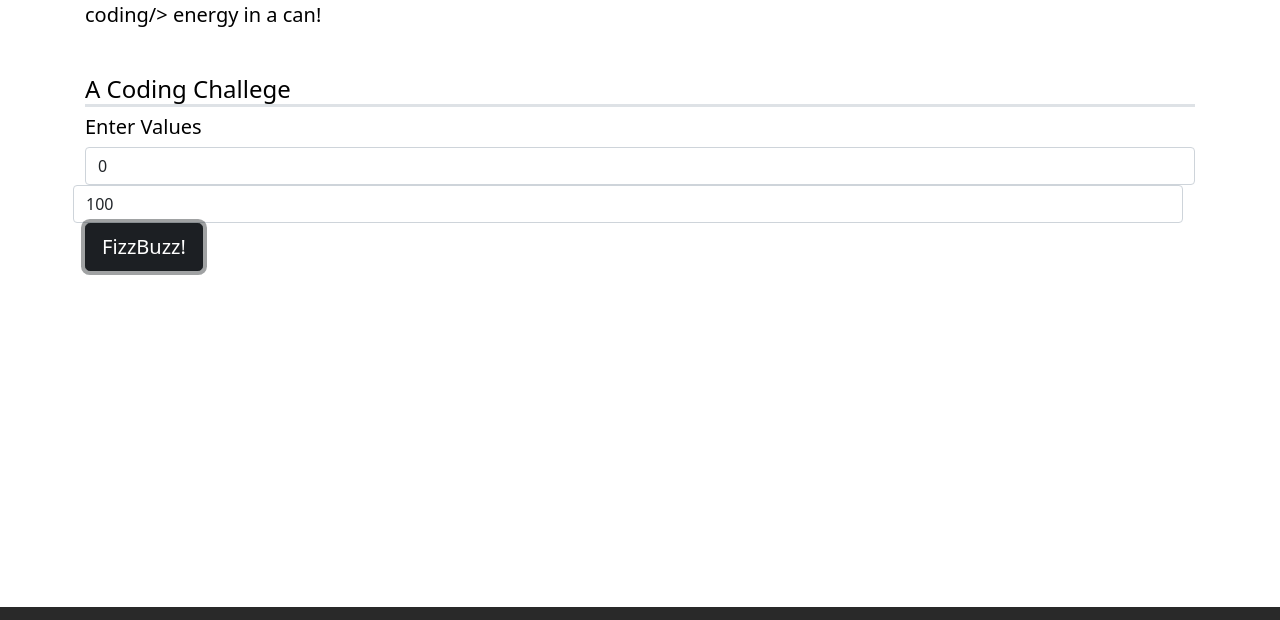
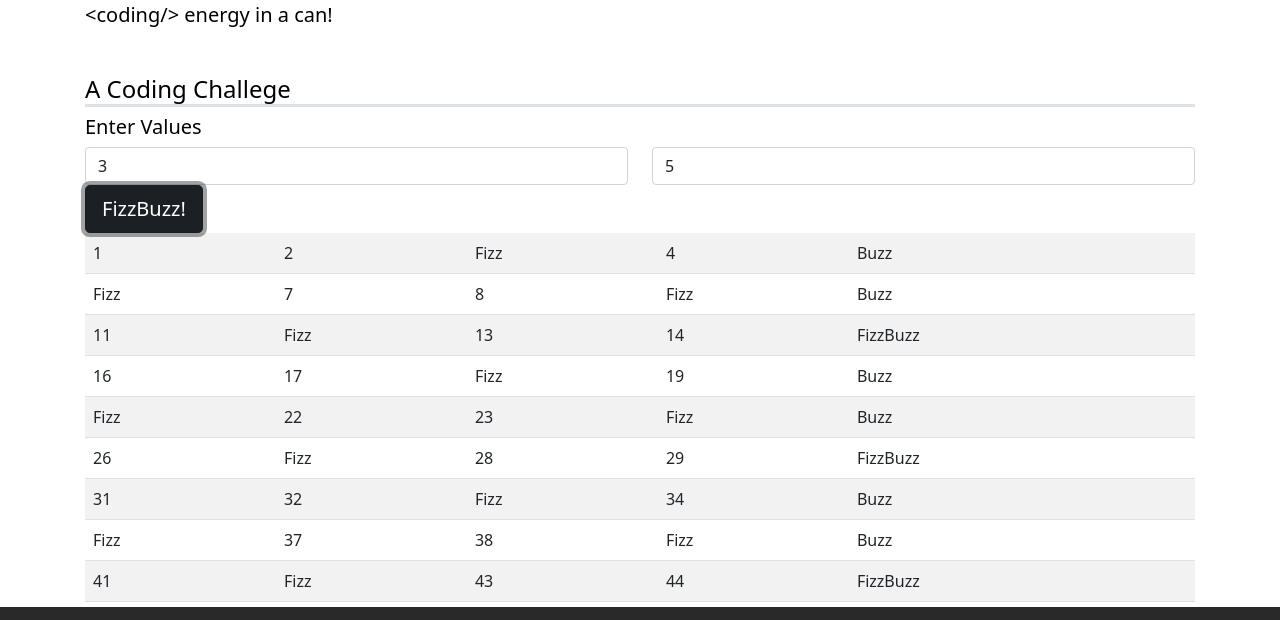
Before and after one commit to WILLIAMTHEWEST1/fizzbuzz, a plain HTML site: page app.html in a window 1280 px wide. Both pictures are taken after a click on the button "FizzBuzz!". Shown: the part 113-733 px from the top of the page. Drawn offline with nearby package versions, Linux system fonts and the light colour scheme; some packages are replaced by stand-ins of ours; a script that the page names is missing.

Commit message:
Ready for Netlify

```diff
--- a/app.html
+++ b/app.html
@@ -29,7 +29,8 @@
             <div class="collapse navbar-collapse" id="navbarNav">
                 <ul class="navbar-nav">
                     <li class="nav-item">
-                        <a class="nav-link active" aria-current="page" src="/img/Wwlogo.png" href="index.html">FizzBuzz</a>
+                        <a class="nav-link active" aria-current="page" src="/img/Wwlogo.png"
+                            href="index.html">FizzBuzz</a>
                     </li>
                     <li class="nav-item">
                         <a class="nav-link" href="app.html">The App</a>
@@ -54,18 +55,18 @@
             <div class="row row-cols-1">
                 <div class="col">
                     <h1>FizzBuzz</h1>
-                    <h2 class="lead"> coding/> energy in a can!</h2>
+                    <h2 class="lead"> &lt;coding/> energy in a can!</h2>
                     <h4 class="mt-5 border-bottom border-3">A Coding Challege</h4>
                     <h5>Enter Values</h5>
                     <form>
                         <div class="row">
                             <div class="col">
-                                <input id="startValue" type="fbData" class="form-control" placeholder="Start Value"
-                                    value=0 aria-label="Start Value">
+                                <input id="startValue" type="fbData" class="form-control" placeholder="Fizz Value"
+                                    value=3 aria-label="Start Value">
                             </div>
-                            <div class="row">
-                                <input id="endValue" type="fbData" class="form-control" placeholder="End Value"
-                                    value=100 aria-label="End Value">
+                            <div class="col">
+                                <input id="endValue" type="fbData" class="form-control" placeholder="Buzz Value"
+                                    value=5 aria-label="End Value">
                             </div>
                             <div class="col-12 d-flex">
                                 <button id="btnSubmit" type="button" class="btn btn-dark btn-lg">FizzBuzz!</button>
@@ -74,7 +75,9 @@
                     </form>
                 </div>
                 <div class="col">
-                    <table id="results"></table>
+                    <table class="table table-striped">
+                        <tbody id="results"></tbody>
+                    </table>
                 </div>
             </div>
         </div>
@@ -103,6 +106,15 @@
             </div>
         </div>
     </footer>
+    <template id="fbTemplate">
+        <tr>
+            <td></td>
+            <td></td>
+            <td></td>
+            <td></td>
+            <td></td>
+        </tr>
+    </template>
     <!-- bootstrap js -->
     <script src="https://cdn.jsdelivr.net/npm/bootstrap@5.1.1/dist/js/bootstrap.bundle.min.js"
         integrity="sha384-/bQdsTh/da6pkI1MST/rWKFNjaCP5gBSY4sEBT38Q/9RBh9AH40zEOg7Hlq2THRZ" crossorigin="anonymous">
--- a/js/site.js
+++ b/js/site.js
@@ -22,16 +22,16 @@ function getNumbers() {
 function generateNumbers(startValue, endValue) {
 
     //generate the array
-    let numbers = [];
+    let returnArray = [];
 
     for (let index = 1; index <= 100; index++) {
-        let Value = ((index % val1 == 0 ? 'Fizz' : '') + (index % val2 == 0 ? 'Buzz' : '') || index);
+        let value = ((index % startValue == 0 ? 'Fizz' : '') + (index % endValue == 0 ? 'Buzz' : '') || index);
         returnArray.push(value);
     }
     return returnArray;
 }
 
-function displayData(fbData) {
+function displayNumbers(fbData) {
 
     //get the Table Body element from the page
     let tableBody = document.getElementById("results");
@@ -42,25 +42,25 @@ function displayData(fbData) {
     //clear table first
     tableBody.innerHTML = "";
 
-    for (let index = 0; index < fbData.length; index += 5) {
-        const tableRow = documnet.importNode(rowTemplate.content, true);
+    for (let i = 0; i < fbData.length; i += 5) {
+        const tableRow = document.importNode(rowTemplate.content, true);
 
         rowCols = tableRow.querySelectorAll("td");
 
         rowCols[0].classList.add(fbData[i]);
         rowCols[0].textContent = fbData[i];
 
-        rowCols[0].classList.add(fbData[i+1]);
-        rowCols[0].textContent = fbData[i+1];
+        rowCols[1].classList.add(fbData[i + 1]);
+        rowCols[1].textContent = fbData[i + 1];
 
-        rowCols[0].classList.add(fbData[i+2]);
-        rowCols[0].textContent = fbData[i+2];
+        rowCols[2].classList.add(fbData[i + 2]);
+        rowCols[2].textContent = fbData[i + 2];
 
-        rowCols[0].classList.add(fbData[i+3]);
-        rowCols[0].textContent = fbData[i+3];
+        rowCols[3].classList.add(fbData[i + 3]);
+        rowCols[3].textContent = fbData[i + 3];
 
-        rowCols[0].classList.add(fbData[i+4]);
-        rowCols[0].textContent = fbData[i+4];
+        rowCols[4].classList.add(fbData[i + 4]);
+        rowCols[4].textContent = fbData[i + 4];
 
         tableBody.appendChild(tableRow);
 
```
Also changed, not shown: index.html (+1 -11 lines).
